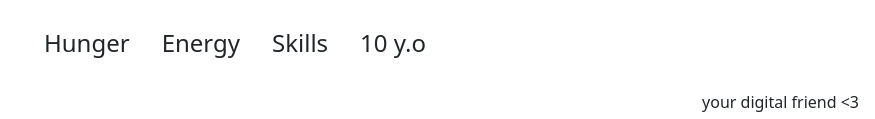
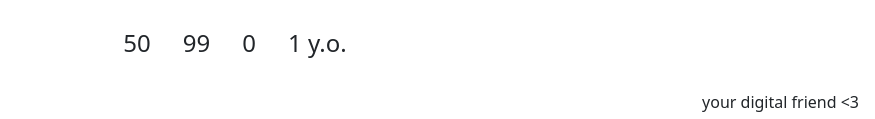
Before and after one commit to verrakav/tamagotchi, a website: page index.html in a window 1280 px wide. Both pictures are taken after a click on the button "Play". Shown: the part 259-378 px from the top of the page, without its empty margins (405-1280 px from the left). Drawn offline with nearby package versions, Linux system fonts and the light colour scheme.

Commit message:
working btns & changing indicators' content

```diff
--- a/index.html
+++ b/index.html
@@ -66,22 +66,22 @@
         <h3
           class="m-3 fs-4"
           id="hunger-indicator">
-          Hunger
+          50
         </h3>
         <h3
           class="m-3 fs-4"
           id="energy-indicator">
-          Energy
+          100
         </h3>
         <h3
           class="m-3 fs-4"
           id="skills-indicator">
-          Skills
+          0
         </h3>
         <h3
           class="m-3 fs-4"
           id="age-indicator">
-          10 y.o
+          0 y.o
         </h3>
       </div>
     </div>
--- a/main.js
+++ b/main.js
@@ -4,17 +4,53 @@ const btnPlay = document.getElementById("btn-play");
 const btnTrain = document.getElementById("btn-train");
 
 //select indicators
-const indHunger = document.getElementById("hunger-indicator");
-const indEnergy = document.getElementById("energy-indicator");
-const indSkill = document.getElementById("skills-indicator");
-const indAge = document.getElementById("age-indicator");
+let indHunger = document.getElementById("hunger-indicator");
+let indEnergy = document.getElementById("energy-indicator");
+let indSkill = document.getElementById("skills-indicator");
+let indAge = document.getElementById("age-indicator");
+
+//initial setup NOTE: should be in my pet object?
+let hunger = 2;
+let energy = 100;
+let skill = 0;
+let age = 0;
+
+//define handlers
+const handleFeed = () => {
+  hunger--;
+  hunger < 0 && (hunger = 0);
+  indHunger.innerHTML = hunger;
+};
+
+const handlePlay = () => {
+  energy--;
+  energy < 0 && (energy = 0);
+  indEnergy.innerHTML = energy;
+};
+
+const handleTrain = () => {
+  skill++;
+  indSkill.innerHTML = skill;
+};
+
 //hook em up to the indicators
 btnFeed.addEventListener("click", e => handleFeed());
 
 btnPlay.addEventListener("click", e => handlePlay());
 
 btnTrain.addEventListener("click", e => handleTrain());
-//separate file class Pet()
+
+//handle age with an interval
+const countAge = () => {
+  setInterval(() => {
+    age++;
+    indAge.innerHTML = age + " y.o.";
+    console.log(age);
+  }, 5000);
+};
+countAge();
+
+//separate file class Pet()?
 
 //NOTE: till later?
 //make the start page + logic/elms to choose pets
@@ -27,4 +63,4 @@ btnTrain.addEventListener("click", e => handleTrain());
 // module.exports = sum;
 
 //TO DO:
-//
+//think through the logic of scoring
```
